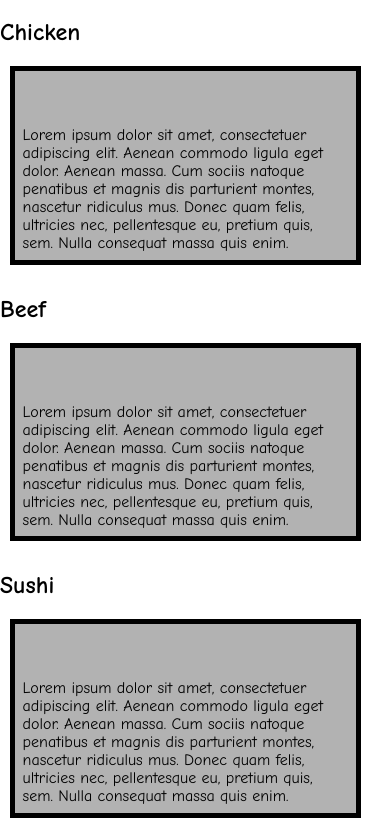
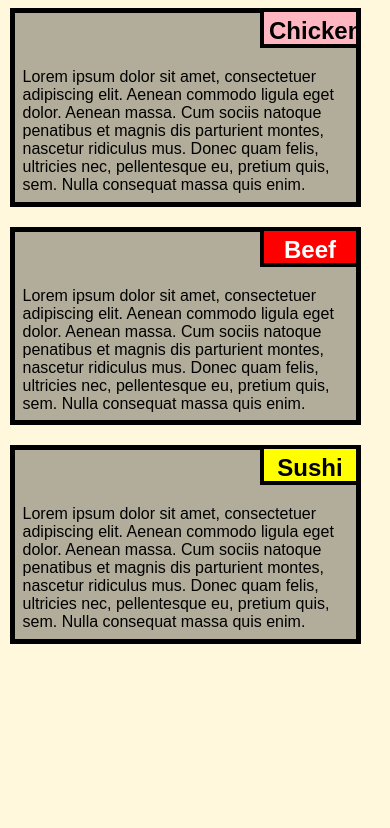
Before and after one commit to AhmetIsk/Coursera-HTML-CSS-and-Javascript-for-Web-Developers, a plain HTML site: page mod2_solution/index.html in a window 390 px wide. Shown: the part 108-936 px from the top of the page. After the commit the page ends 844 px from the top, so only its background shows below. Drawn offline with Linux system fonts and the light colour scheme.

Commit message:
Update style.css

```diff
--- a/mod2_solution/css/style.css
+++ b/mod2_solution/css/style.css
@@ -1,16 +1,17 @@
 * {
   box-sizing: border-box;
+  font-family: Arial, Helvetica, sans-serif;
 }
 
 body{
 	margin: 0;
 	padding: 0;
-  font-family: "Comic Sans MS", cursive, sans-serif;
+  background-color: #FFF8DC;
 }
 
 .row{
-  margin-top: 5%;
-  margin-bottom: 5%;
+  margin-top: 10%;
+  margin-bottom: 10%;
 }
 
 h1 {
@@ -27,7 +28,7 @@ h1 {
 }
 
 
-.content-name{
+.boxes>h2{
   overflow: none;
   text-align: center;
   border: 4px solid black;
@@ -35,7 +36,7 @@ h1 {
   height: 40px;
   padding: 5px;
   float: right;
-  margin-right: 36px;
+  margin-right: 0px;
   margin-top: 0px;
   font-weight: bold;
   position: relative;
@@ -53,15 +54,15 @@ h1 {
   background-color: rgba(0,0,0,0.3);
 }
 
-.name1{
+.option_1{
   background-color: #FFB6C1;
 }
 
-.name2{
+.option_2{
   color: white;
   background-color: #FF0000;
 }
-.name3{
+.option_3{
   background-color: #FFFF00;
 }
 
@@ -85,7 +86,7 @@ h1 {
     margin-left: -10px;
     width: 100%;
   }
-  .name3{
+  .option_3{
     margin-right: 65px;
     width: 100px;
   }
@@ -96,7 +97,7 @@ h1 {
   	float: left;
     width: 100%;
   }
-  .content-name{
+  .boxes>h2{
     margin-right: 30px;
   }
 }
```
